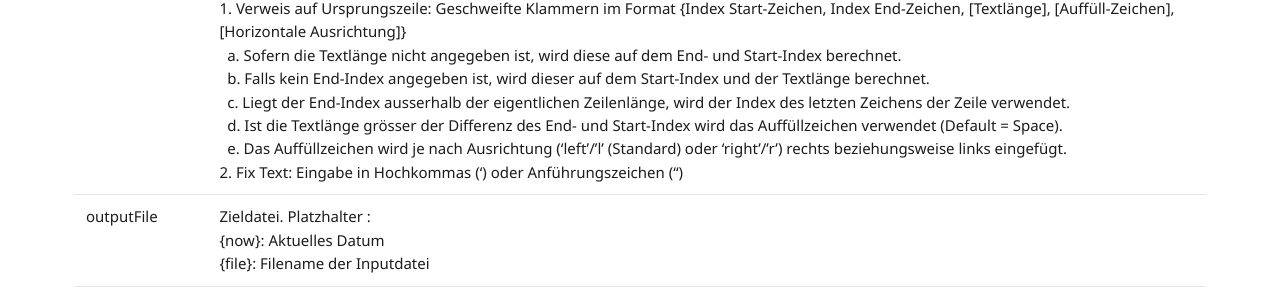
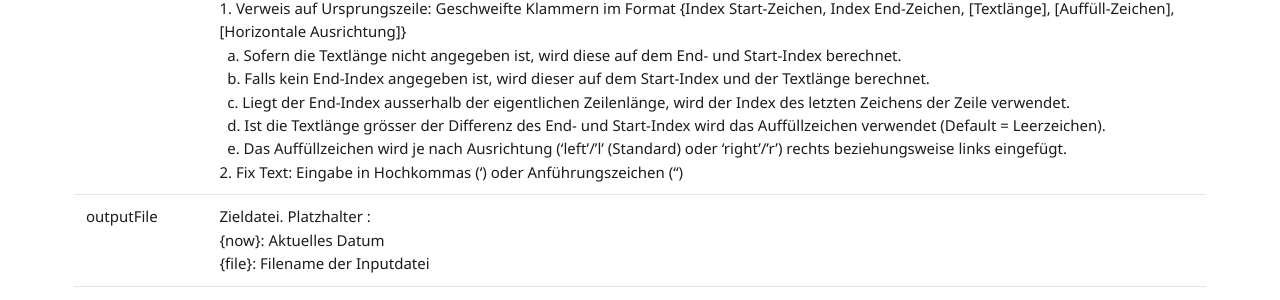
Before and after one commit to primesoft-group/oneconnexx-docs, a Jekyll site: the page built from _pages/addins/de/filereconstructor.md, in a window 1280 px wide. Shown: the part 833-1133 px from the top of the page. Built offline with Jekyll 4.4.1, drawn with Linux system fonts in a browser that asks for light colours; nearby versions of some CDN libraries; some web fonts are replaced.

Commit message:
Update filereconstructor.md

```diff
--- a/_pages/addins/de/filereconstructor.md
+++ b/_pages/addins/de/filereconstructor.md
@@ -16,7 +16,7 @@
 | | |
 | __Parameter__ | |
 | inputFile | Quelldatei inkl. Verzeichnis. Mehrere Dateien möglich (Optional) |
-| reconfiguration | Zeilenweise angewandte Konvertierungsregeln.<br />1. Verweis auf Ursprungszeile: Geschweifte Klammern im Format {Index Start-Zeichen, Index End-Zeichen, [Textlänge], [Auffüll-Zeichen], [Horizontale Ausrichtung]}<br />&nbsp;&nbsp;a. Sofern die Textlänge nicht angegeben ist, wird diese auf dem End- und Start-Index berechnet.<br />&nbsp;&nbsp;b. Falls kein End-Index angegeben ist, wird dieser auf dem Start-Index und der Textlänge berechnet.<br />&nbsp;&nbsp;c. Liegt der End-Index ausserhalb der eigentlichen Zeilenlänge, wird der Index des letzten Zeichens der Zeile verwendet.<br />&nbsp;&nbsp;d. Ist die Textlänge grösser der Differenz des End- und Start-Index wird das Auffüllzeichen verwendet (Default = Space).<br />&nbsp;&nbsp;e. Das Auffüllzeichen wird je nach Ausrichtung ('left'/'l' (Standard) oder 'right'/'r') rechts beziehungsweise links eingefügt.<br />2. Fix Text: Eingabe in Hochkommas (') oder Anführungszeichen (") |
+| reconfiguration | Zeilenweise angewandte Konvertierungsregeln.<br />1. Verweis auf Ursprungszeile: Geschweifte Klammern im Format {Index Start-Zeichen, Index End-Zeichen, [Textlänge], [Auffüll-Zeichen], [Horizontale Ausrichtung]}<br />&nbsp;&nbsp;a. Sofern die Textlänge nicht angegeben ist, wird diese auf dem End- und Start-Index berechnet.<br />&nbsp;&nbsp;b. Falls kein End-Index angegeben ist, wird dieser auf dem Start-Index und der Textlänge berechnet.<br />&nbsp;&nbsp;c. Liegt der End-Index ausserhalb der eigentlichen Zeilenlänge, wird der Index des letzten Zeichens der Zeile verwendet.<br />&nbsp;&nbsp;d. Ist die Textlänge grösser der Differenz des End- und Start-Index wird das Auffüllzeichen verwendet (Default = Leerzeichen).<br />&nbsp;&nbsp;e. Das Auffüllzeichen wird je nach Ausrichtung ('left'/'l' (Standard) oder 'right'/'r') rechts beziehungsweise links eingefügt.<br />2. Fix Text: Eingabe in Hochkommas (') oder Anführungszeichen (") |
 | outputFile | Zieldatei. Platzhalter : <br /> {now}: Aktuelles Datum<br />	{file}: Filename der Inputdatei |
 | outputPath | Zielverzeichnis(Optional, Default = "") |
 | deleteInputFile | true = Quelldatei wird gelöscht (Optional, Default = false) |
```
